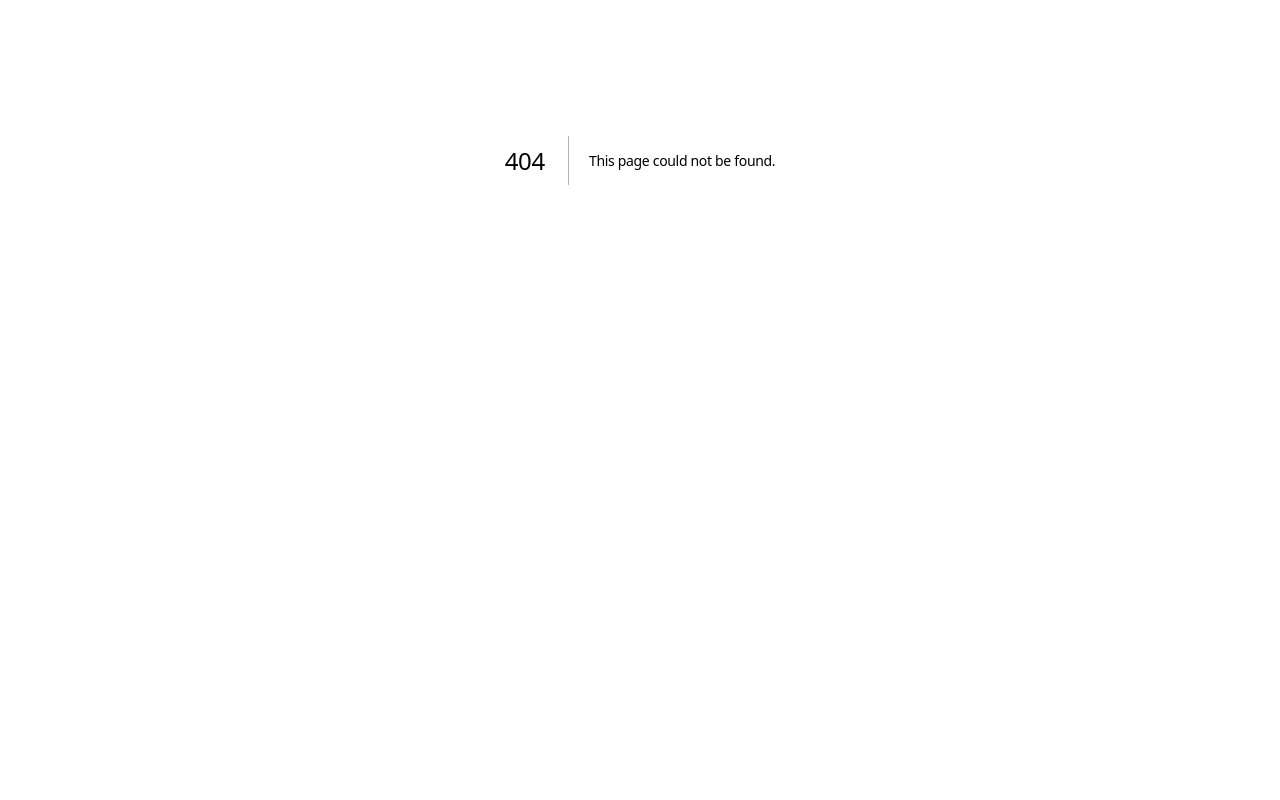
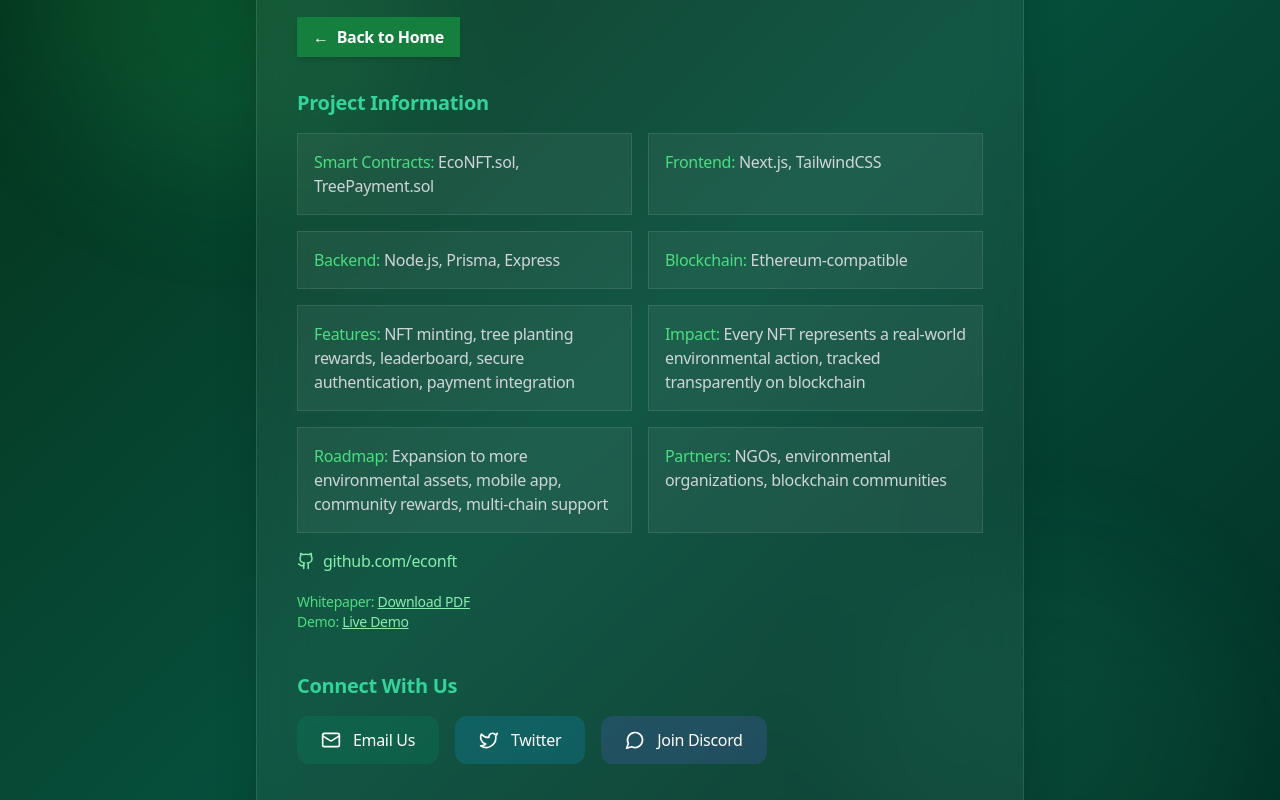
Before and after one commit to Team-ByteWise/EcoNFT, a Next.js app in the folder econft-frontend/: page /contact in a window 1280 px wide. Before the commit this address had no page. Shown: the part 240-1040 px from the top of the page. Before the commit the page ends 800 px from the top, so only its background shows below. Built offline with nearby package versions, Linux system fonts and the light colour scheme; what @rainbow-me/rainbowkit, wagmi would draw is missing.

Commit message:
add the page for contac

```diff
--- /dev/null
+++ b/econft-frontend/src/app/contact/page.tsx
@@ -0,0 +1,141 @@
+"use client";
+import React from "react";
+import { motion } from "framer-motion";
+import { Mail, Github, Twitter, MessageCircle } from "lucide-react";
+
+const ContactPage = () => {
+  return (
+    <div className="relative min-h-screen bg-gradient-to-br from-[#052e16] via-[#064e3b] to-[#022c22] text-white flex items-center justify-center px-6 py-16 overflow-hidden">
+
+      {/* Background Glow Effects */}
+      <div className="absolute w-96 h-96 bg-green-500/20 blur-3xl rounded-full top-10 left-10 animate-pulse"></div>
+      <div className="absolute w-96 h-96 bg-emerald-400/10 blur-3xl rounded-full bottom-10 right-10 animate-pulse"></div>
+
+      <motion.div
+        initial={{ opacity: 0, y: 40 }}
+        animate={{ opacity: 1, y: 0 }}
+        transition={{ duration: 0.6 }}
+        className="relative max-w-3xl w-full backdrop-blur-xl bg-white/5 border border-white/10 rounded-2xl shadow-2xl p-10"
+      >
+        {/* Heading */}
+        <h1 className="text-4xl font-bold mb-4 bg-gradient-to-r from-green-400 to-emerald-300 bg-clip-text text-transparent">
+          Contact EcoNFT
+        </h1>
+
+        <p className="text-gray-300 mb-10 text-lg">
+          Turning environmental action into digital assets.
+          Connect with us for partnerships, support, or collaboration.
+        </p>
+
+        {/* Back Button */}
+        <div className="mb-8">
+          <a
+            href="/"
+            className="inline-flex items-center gap-2 px-4 py-2 rounded-lg bg-green-700 hover:bg-green-600 text-white font-semibold transition-all duration-300 shadow-md hover:shadow-lg"
+          >
+            <span>&larr;</span> Back to Home
+          </a>
+        </div>
+
+        {/* Project Info Section */}
+        <div className="mb-10">
+          <h2 className="text-xl font-semibold mb-4 text-emerald-400">
+            Project Information
+          </h2>
+
+          <div className="grid md:grid-cols-2 gap-4 text-gray-300">
+            <div className="p-4 rounded-lg bg-white/5 hover:bg-white/10 transition-all duration-300 border border-white/10 hover:border-emerald-400/50">
+              <p><span className="text-green-400 font-medium">Smart Contracts:</span> EcoNFT.sol, TreePayment.sol</p>
+            </div>
+            <div className="p-4 rounded-lg bg-white/5 hover:bg-white/10 transition-all duration-300 border border-white/10 hover:border-emerald-400/50">
+              <p><span className="text-green-400 font-medium">Frontend:</span> Next.js, TailwindCSS</p>
+            </div>
+            <div className="p-4 rounded-lg bg-white/5 hover:bg-white/10 transition-all duration-300 border border-white/10 hover:border-emerald-400/50">
+              <p><span className="text-green-400 font-medium">Backend:</span> Node.js, Prisma, Express</p>
+            </div>
+            <div className="p-4 rounded-lg bg-white/5 hover:bg-white/10 transition-all duration-300 border border-white/10 hover:border-emerald-400/50">
+              <p><span className="text-green-400 font-medium">Blockchain:</span> Ethereum-compatible</p>
+            </div>
+            {/* Additional project data */}
+            <div className="p-4 rounded-lg bg-white/5 hover:bg-white/10 transition-all duration-300 border border-white/10 hover:border-emerald-400/50">
+              <p><span className="text-green-400 font-medium">Features:</span> NFT minting, tree planting rewards, leaderboard, secure authentication, payment integration</p>
+            </div>
+            <div className="p-4 rounded-lg bg-white/5 hover:bg-white/10 transition-all duration-300 border border-white/10 hover:border-emerald-400/50">
+              <p><span className="text-green-400 font-medium">Impact:</span> Every NFT represents a real-world environmental action, tracked transparently on blockchain</p>
+            </div>
+            <div className="p-4 rounded-lg bg-white/5 hover:bg-white/10 transition-all duration-300 border border-white/10 hover:border-emerald-400/50">
+              <p><span className="text-green-400 font-medium">Roadmap:</span> Expansion to more environmental assets, mobile app, community rewards, multi-chain support</p>
+            </div>
+            <div className="p-4 rounded-lg bg-white/5 hover:bg-white/10 transition-all duration-300 border border-white/10 hover:border-emerald-400/50">
+              <p><span className="text-green-400 font-medium">Partners:</span> NGOs, environmental organizations, blockchain communities</p>
+            </div>
+          </div>
+
+          <div className="mt-4">
+            <a
+              href="https://github.com/econft"
+              target="_blank"
+              className="inline-flex items-center gap-2 text-green-300 hover:text-white transition duration-300 hover:scale-105"
+            >
+              <Github size={18} /> github.com/econft
+            </a>
+            {/* More project resources */}
+            <div className="mt-4 text-sm text-gray-400">
+              <p><span className="text-green-400 font-medium">Whitepaper:</span> <a href="https://econft.com/whitepaper.pdf" target="_blank" className="underline text-green-300">Download PDF</a></p>
+              <p><span className="text-green-400 font-medium">Demo:</span> <a href="https://demo.econft.com" target="_blank" className="underline text-green-300">Live Demo</a></p>
+            </div>
+          </div>
+        </div>
+
+        {/* Contact Links Section */}
+        <div className="mb-10">
+          <h2 className="text-xl font-semibold mb-4 text-emerald-400">
+            Connect With Us
+          </h2>
+
+          <div className="flex flex-col sm:flex-row gap-4">
+
+            {/* Email */}
+            <a
+              href="mailto:info@econft.com"
+              className="flex items-center gap-3 px-6 py-3 rounded-xl bg-emerald-600/20 hover:bg-emerald-600 transition-all duration-300 hover:shadow-lg hover:shadow-emerald-500/40 hover:scale-105"
+            >
+              <Mail size={20} />
+              <span>Email Us</span>
+            </a>
+
+            {/* Twitter */}
+            <a
+              href="https://twitter.com/econft"
+              target="_blank"
+              className="flex items-center gap-3 px-6 py-3 rounded-xl bg-sky-500/20 hover:bg-sky-500 transition-all duration-300 hover:shadow-lg hover:shadow-sky-500/40 hover:scale-105"
+            >
+              <Twitter size={20} />
+              <span>Twitter</span>
+            </a>
+
+            {/* Discord */}
+            <a
+              href="https://discord.gg/econft"
+              target="_blank"
+              className="flex items-center gap-3 px-6 py-3 rounded-xl bg-indigo-500/20 hover:bg-indigo-500 transition-all duration-300 hover:shadow-lg hover:shadow-indigo-500/40 hover:scale-105"
+            >
+              <MessageCircle size={20} />
+              <span>Join Discord</span>
+            </a>
+          </div>
+        </div>
+
+        {/* Footer Note */}
+        <div className="border-t border-white/10 pt-6 text-gray-400 text-sm">
+          <p>
+            We are committed to environmental impact and digital innovation.
+            Let's build a greener blockchain future together 🌱
+          </p>
+        </div>
+      </motion.div>
+    </div>
+  );
+};
+
+export default ContactPage;
--- a/econft-frontend/src/components/footer.tsx
+++ b/econft-frontend/src/components/footer.tsx
@@ -1,5 +1,6 @@
 import { Leaf } from 'lucide-react'
 import React from 'react'
+import Link from 'next/link';
 
 const FooterComp = () => {
   return (
@@ -34,9 +35,9 @@ const FooterComp = () => {
                   </a>
                 </li>
                 <li>
-                  <a href="#" className="text-gray-300 hover:text-green-400 transition-colors duration-200">
+                  <Link href="/contact" className="text-gray-300 hover:text-green-400 transition-colors duration-200">
                     Contact
-                  </a>
+                  </Link>
                 </li>
                 <li>
                   <a href="#" className="text-gray-300 hover:text-green-400 transition-colors duration-200">
--- a/econft-frontend/src/components/navbar.tsx
+++ b/econft-frontend/src/components/navbar.tsx
@@ -16,6 +16,7 @@ const Navbar = () => {
     { path: '/', label: 'Home', icon: Home },
     { path: '#how-it-works', label: 'How', icon: Info },
     { path: '#stats', label: 'Impact', icon: Leaf },
+    { path: '/contact', label: 'Contact', icon: Info },
     { path: '/login', label: 'Login', icon: LogIn },
   ];
 
```
